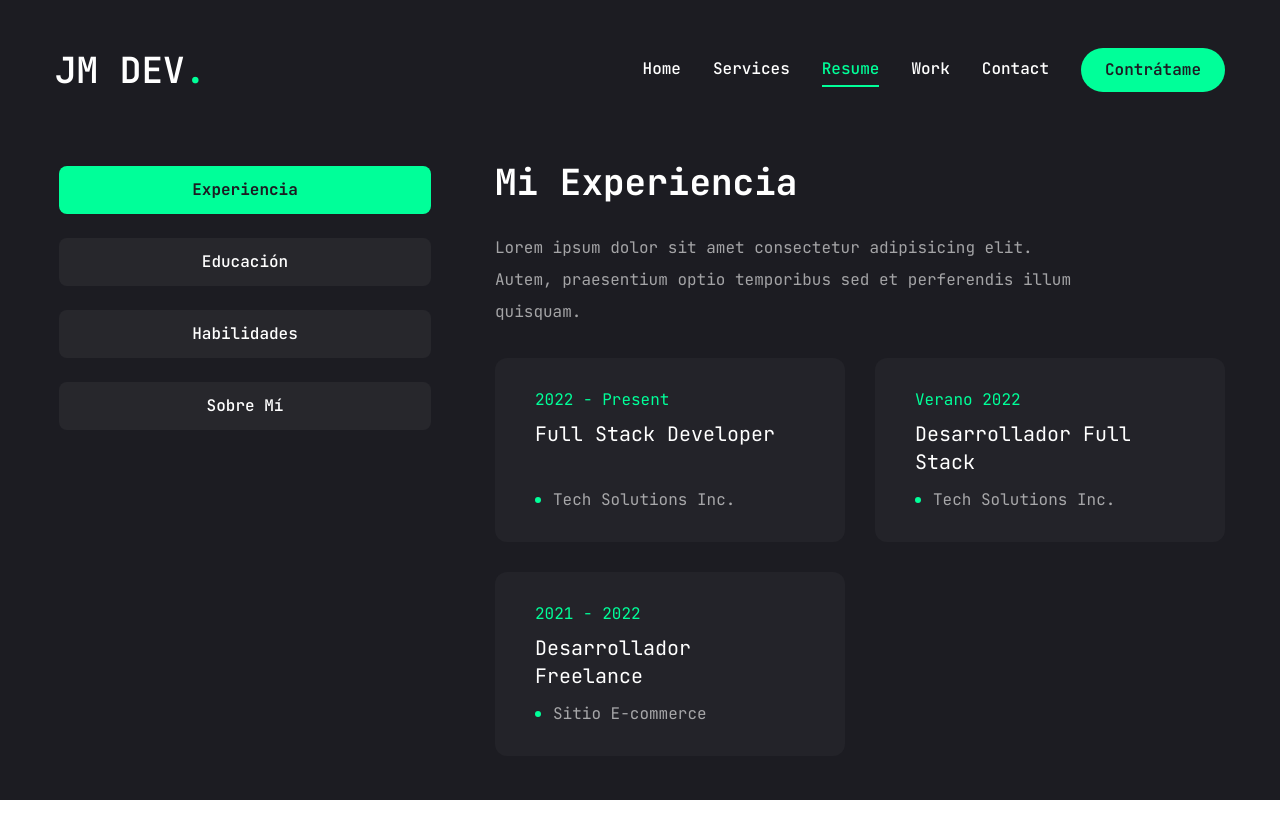
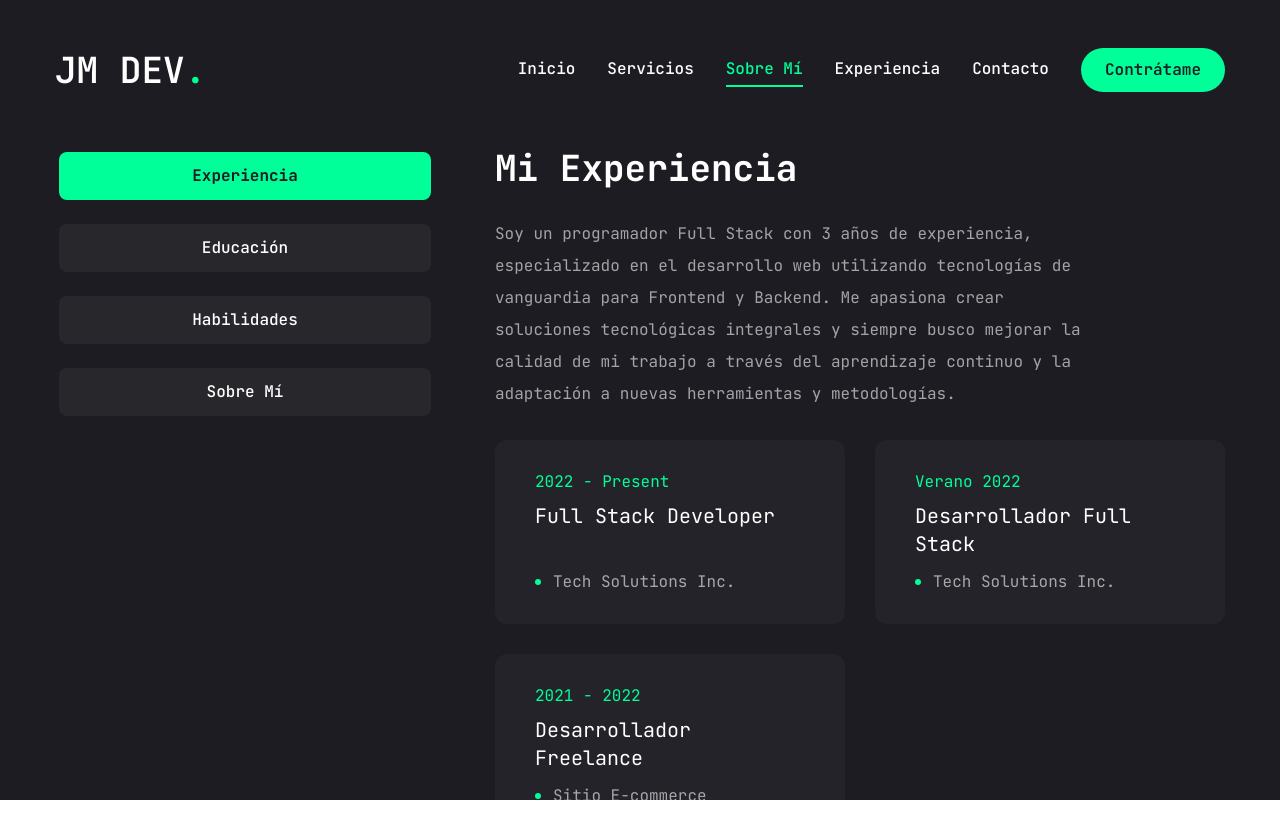
Before and after one commit to JoaquinMagni/portfolio-jmdev, a Next.js app: page /resume in a window 1280 px wide. Shown: the top 838 px of the page. Before the commit the page ends 800 px from the top, so only its background shows below. Built offline with nearby package versions, Linux system fonts and the light colour scheme.

Commit message:
actualizacion de contenido y corrección de formulario de contacto

```diff
--- a/app/contact/page.jsx
+++ b/app/contact/page.jsx
@@ -54,6 +54,8 @@ const Contact = () => {
         text: "Su mensaje se ha enviado correctamente.",
         icon: "success"
       });
+    // Vaciar el formulario
+    event.target.reset();
     }
   };
 
@@ -94,11 +96,8 @@ const Contact = () => {
                 Enviar Mensaje
               </Button>
             </form>
+          </div>
 
-            <script>
-
-            </script>
-          </div>
           {/* Info */}
           <div className="flex-1 flex items-center xl:justify-end order-1 xl:order-none mb-8 xl:mb-0">
             <ul className="flex flex-col gap-10">
--- a/app/page.jsx
+++ b/app/page.jsx
@@ -13,7 +13,7 @@ const Home = () => {
         <div className="flex flex-col xl:flex-row items-center justify-between xl:pt-8 xl:pb-24">
           {/* text */}
           <div className="text-center xl:text-left order-2 xl:order-none">
-            <span className="text-xl">Desarrollador de Software</span>
+            <span className="text-xl">Desarrollador de Software Full Stack</span>
             <h1 className="h1 mb-6">
               Hola, soy <br /> <span className="text-accent">Joaquín Magni</span>
             </h1>
--- a/app/resume/page.jsx
+++ b/app/resume/page.jsx
@@ -10,7 +10,7 @@ import {
   FaNode
 } from "react-icons/fa"
 
-import { SiTailwindcss, SiNextdotjs } from "react-icons/si"
+import { SiTailwindcss, SiNextdotjs, SiMysql, SiMongodb, SiPostman, SiExpress } from "react-icons/si"
 
 // About Data
 const about = {
@@ -52,7 +52,7 @@ const about = {
 const experience = {
   icon: "/assets/resume/badge.svg",
   title: "Mi Experiencia",
-  description: "Lorem ipsum dolor sit amet consectetur adipisicing elit. Autem, praesentium optio temporibus sed et perferendis illum quisquam.",
+  description: "Soy un programador Full Stack con 3 años de experiencia, especializado en el desarrollo web utilizando tecnologías de vanguardia para Frontend y Backend. Me apasiona crear soluciones tecnológicas integrales y siempre busco mejorar la calidad de mi trabajo a través del aprendizaje continuo y la adaptación a nuevas herramientas y metodologías.",
   items: [
     {
       company: "Tech Solutions Inc.",
@@ -75,7 +75,7 @@ const experience = {
 const education = {
   icon: "/assets/resume/badge.svg",
   title: "Mi Educación",
-  description: "Lorem ipsum dolor sit amet consectetur adipisicing elit. Autem, praesentium optio temporibus sed et perferendis illum quisquam.",
+  description: "Mis estudios me han proporcionado una sólida base en desarrollo web y me han permitido especializarme en tecnologías clave para el desarrollo frontend. Gracias a esta formación, he logrado convertirme en un programador Full Stack altamente competente, capaz de crear soluciones tecnológicas integrales y de alta calidad.",
   items: [
     {
       institution: "Curso Online Udemy",
@@ -84,7 +84,7 @@ const education = {
     },
     {
       institution: "Curso Online Udemy",
-      degree: "Desarrollador Fron-End Certificado",
+      degree: "Desarrollador Front End Certificado",
       duration: "2022"
     },
     {
@@ -102,7 +102,7 @@ const education = {
 
 const skills = {
   title: "Mis Habilidades",
-  description: "Lorem ipsum, dolor sit amet consectetur adipisicing elit. Impedit, aperiam totam odit iste sed tempora debitis facilis.",
+  description: "Tengo un gran dominio de diversas herramientas y tecnologías clave en el desarrollo web. Utilizo HTML5 y CSS3 para estructurar y estilizar páginas web, y JavaScript para añadir interactividad. Trabajo con React.js y Next.js para construir interfaces de usuario dinámicas y eficientes. Tailwind CSS es mi elección para el diseño de estilos modernos y responsivos. En el backend, utilizo Node.js y Express Validator para crear servidores robustos y seguros. Además, manejo bases de datos como MySQL y MongoDB, y utilizo Postman para probar y documentar APIs. Estas habilidades me permiten desarrollar soluciones web completas y de alta calidad.",
   skillList: [
     {
       icon: <FaHtml5 />,
@@ -133,8 +133,24 @@ const skills = {
       name: "node.js"
     },
     {
-      icon: <FaFigma />,
-      name: "figma"
+      icon: <FaNode />,
+      name: "node"
+    },
+    {
+      icon: <SiMysql />,
+      name: "MySQL"
+    },
+    {
+      icon: <SiMongodb />,
+      name: "MongoDB"
+    },
+    {
+      icon: <SiPostman />,
+      name: "Postman"
+    },
+    {
+      icon: <SiExpress />,
+      name: "Express Validator"
     },
   ]
 };
@@ -165,7 +181,7 @@ const Resume = () => {
         opacity: 1,
         transition: { delay: 2.4, duration: 0.4, ease: "easeIn" }
       }}
-      className="min-h-[80vh] flex items-center justify-center py-12 xl:py-0"
+      className="min-h-[80vh] flex items-center justify-center py-12 xl:py-2"
     >
       <div className="container mx-auto">
         <Tabs
--- a/app/services/page.jsx
+++ b/app/services/page.jsx
@@ -8,25 +8,25 @@ const services = [
     num: "01",
     title: "Desarrollo Web",
     description: "Como Desarrollador FullStack construyo, gestiono y mantengo sitios y aplicaciones asegurando calidad, funcionalidad y seguridad.",
-    href: ""
+    href: "/work"
   },
   {
     num: "02",
     title: "Diseño UI/UX",
     description: "Creo prototipos y diseños finales para productos digitales, asegurando una interfaz de usuario amigable para quien visite la página.",
-    href: ""
+    href: "/work"
   },
   {
     num: "03",
     title: "Diseño de Logo",
     description: "Fusiono formas, colores, tipografías y conceptos para crear elementos visuales impactantes que transmitan la esencia de tu marca.",
-    href: ""
+    href: "/work"
   },
   {
     num: "04",
     title: "SEO",
     description: "Mi trabajo implica optimizar sitios web para mejorar su visibilidad en los motores de búsqueda, utilizando palabras clave, optimización de contenido y creación de enlaces.",
-    href: ""
+    href: "/work"
   },
 ]
 
--- a/app/work/page.jsx
+++ b/app/work/page.jsx
@@ -122,20 +122,20 @@ const Work = () => {
               {/* Buttons */}
               <div className="flex items-center gap-4">
                 {/* Live Project Button */}
-                <Link href={project.live}>
+                <Link href={project.live} target="_blank" rel="noopener noreferrer">
                   <TooltipProvider delayDuration={100}>
                     <Tooltip>
                       <TooltipTrigger className="w-[70px] h-[70px] rounded-full bg-white/5 flex justify-center items-center group">
                         <BsArrowUpRight className="text-white text-3xl group-hover:text-accent" />
                       </TooltipTrigger>
                       <TooltipContent>
-                        <p>Live Project</p>
+                        <p>Ir al Proyecto</p>
                       </TooltipContent>
                     </Tooltip>
                   </TooltipProvider>
                 </Link>
                 {/* GitHub Project Button */}
-                <Link href={project.github}>
+                <Link href={project.github} target="_blank" rel="noopener noreferrer">
                   <TooltipProvider delayDuration={100}>
                     <Tooltip>
                       <TooltipTrigger className="w-[70px] h-[70px] rounded-full bg-white/5 flex justify-center items-center group">
--- a/components/MobileNav.jsx
+++ b/components/MobileNav.jsx
@@ -7,23 +7,23 @@ import { CiMenuFries } from "react-icons/ci"
 
 const links = [
     {
-        name: "home",
+        name: "Inicio",
         path: "/"
     },
     {
-        name: "services",
+        name: "Servicios",
         path: "/services"
     },
     {
-        name: "resume",
+        name: "Sobre Mí",
         path: "/resume"
     },
     {
-        name: "work",
+        name: "Experiencia",
         path: "/work"
     },
     {
-        name: "contact",
+        name: "Contacto",
         path: "/contact"
     },
 ]
--- a/components/Nav.jsx
+++ b/components/Nav.jsx
@@ -5,23 +5,23 @@ import { usePathname } from "next/navigation";
 
 const links = [
     {
-        name: "home",
+        name: "Inicio",
         path: "/",
     },
     {
-        name: "services",
+        name: "Servicios",
         path: "/services",
     },
     {
-        name: "resume",
+        name: "Sobre Mí",
         path: "/resume",
     },
     {
-        name: "work",
+        name: "Experiencia",
         path: "/work",
     },
     {
-        name: "contact",
+        name: "Contacto",
         path: "/contact",
     },
 ]
--- a/components/Social.jsx
+++ b/components/Social.jsx
@@ -3,8 +3,8 @@ import Link from "next/link"
 import { FaGithub, FaLinkedinIn } from "react-icons/fa"
 
 const socials = [
-    { icon: <FaGithub />, path: "" },
-    { icon: <FaLinkedinIn />, path: "" }
+    { icon: <FaGithub />, path: "https://github.com/JoaquinMagni" },
+    { icon: <FaLinkedinIn />, path: "https://www.linkedin.com/in/joaquinmagnidev/" }
 ];
 
 const Social = ({ containerStyles, iconStyles }) => {
@@ -12,7 +12,7 @@ const Social = ({ containerStyles, iconStyles }) => {
     <div className={containerStyles}>
         {socials.map((item, index) => {
             return (
-                <Link key={index} href={item.path} className={iconStyles}>
+                <Link key={index} href={item.path} className={iconStyles} target="_blank" rel="noopener noreferrer">
                     {item.icon}
                 </Link>
             )
```
